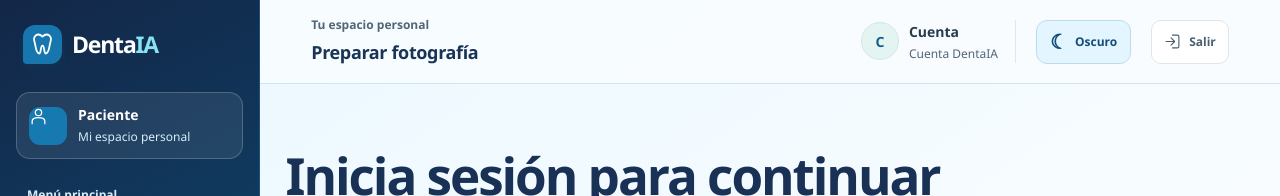
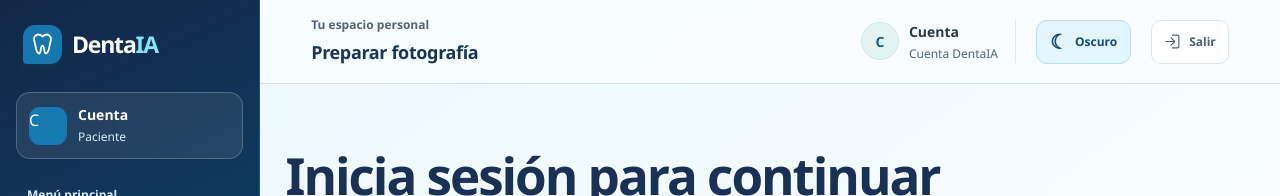
Before and after one commit to Jhanfranco07/DentaIA, a Next.js app: page /analisis in a window 1280 px wide. Shown: the top 196 px of the page. Built offline with nearby package versions, Linux system fonts and the light colour scheme; no server answers.

Commit message:
feat(shell): mostrar identidad real del paciente en la tarjeta lateral

```diff
--- a/src/components/PortalShell.tsx
+++ b/src/components/PortalShell.tsx
@@ -114,7 +114,7 @@ export default function PortalShell({ area, descripcion, enlaces, children, most
   return <div className={styles.shell} data-area={area} data-tema={area === "Paciente" ? tema : undefined}>
     <aside ref={lateral} id="navegacion-portal" className={styles.lateral} data-abierto={abierto} aria-hidden={movil && !abierto} inert={movil && !abierto ? true : undefined} aria-label={`Navegación del portal ${area}`}>
       <div className={styles.cabeceraLateral}><Link href="/" className={styles.marca} aria-label="DentaIA, página de inicio"><Marca /></Link><button type="button" className={styles.cerrarMenu} aria-label="Cerrar navegación" onClick={() => { setAbierto(false); boton.current?.focus(); }}><Icono nombre="cerrar" size={18} /></button></div>
-      <div className={styles.portalMarca}><span className={styles.portalIcono}><Icono nombre={area === "Odontología" ? "diente" : area === "Administración" ? "escudo" : "persona"} size={19} /></span><div><strong>{area}</strong><span>{area === "Paciente" ? "Mi espacio personal" : "Espacio de trabajo"}</span></div></div>
+      <div className={styles.portalMarca}><span className={styles.portalIcono}>{area === "Paciente" ? nombreUsuario.slice(0, 1).toLocaleUpperCase("es") : <Icono nombre={area === "Odontología" ? "diente" : "escudo"} size={19} />}</span><div><strong>{area === "Paciente" ? nombreUsuario : area}</strong><span>{area === "Paciente" ? "Paciente" : "Espacio de trabajo"}</span></div></div>
       <p className={styles.tituloNavegacion}>Menú principal</p>
       <nav aria-label={`Secciones de ${area}`}>
         {enlaces.map(({ href, etiqueta, exacto, icono, grupo }) => {
```
